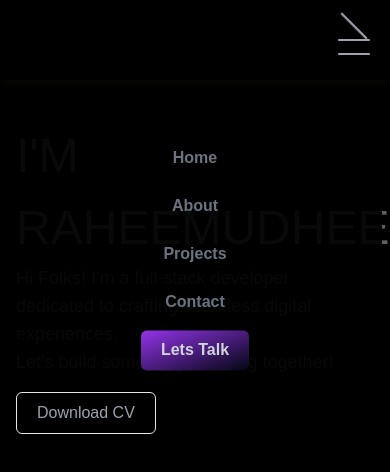
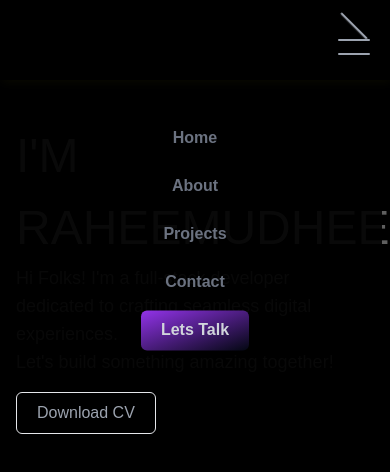
Before and after one commit to RAHEEMUDHEEN-MA/port-folio, a React (Create React App) app: page / in a window 390 px wide. Both pictures are taken after a click on the button 354 px from the left and 40 px from the top of the page. Shown: the top 472 px of the page. Built offline with nearby package versions, Linux system fonts and the light colour scheme; a web font is replaced by a local one.

Commit message:
BUttonadded to menubar 2

```diff
--- a/src/Components/NavBar.jsx
+++ b/src/Components/NavBar.jsx
@@ -74,7 +74,7 @@ const NavBar = () => {
           style={{ backgroundColor: "rgba(0, 0, 0, 0.9)", width: "100ch" }}
         >
           <div className=" flex">
-            <ul className="text-gray-500 items-center flex flex-col gap-2  ">
+            <ul className="text-gray-500 items-center flex flex-col gap-2 pb-10 ">
               <li className=" text-white' : 'text-gray-300 hover:bg-gray-900 hover:text-white rounded-md px-3 py-2 hover:scale-105 ">
                 <a href="/">Home</a>
               </li>
```
